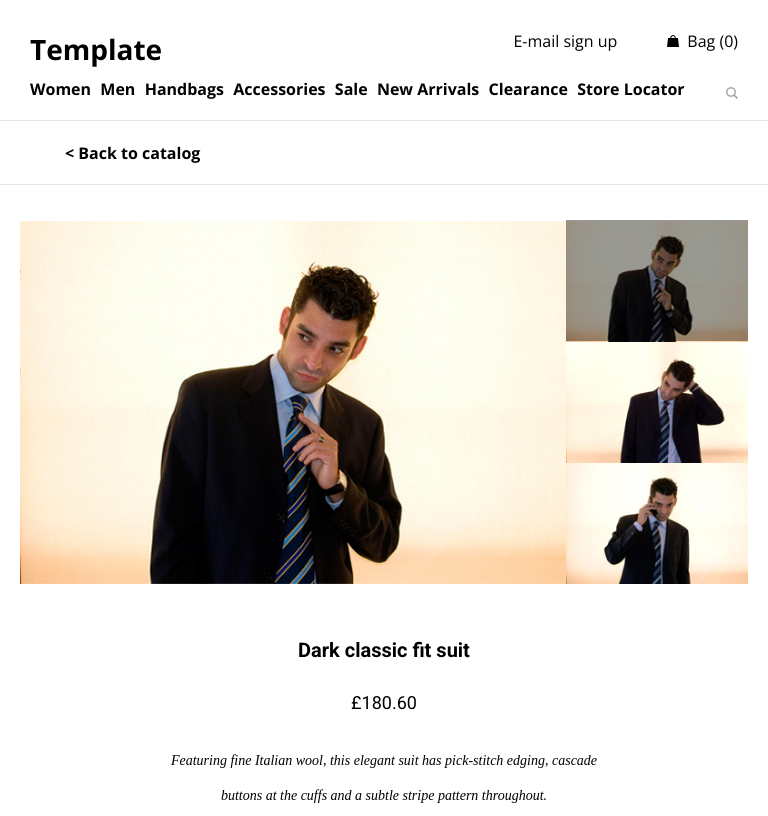
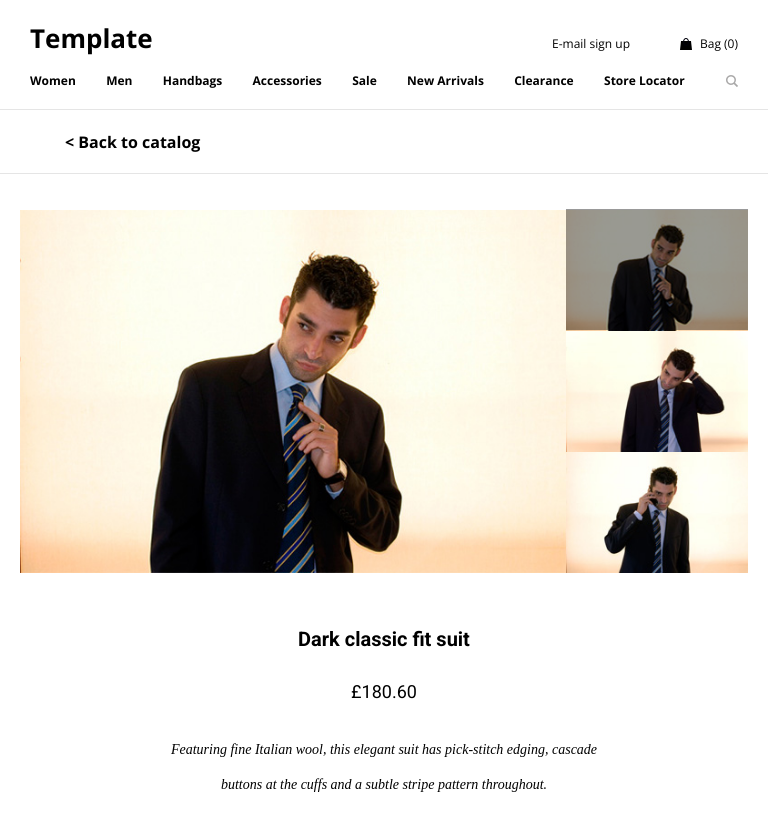
Before and after one commit to Hundd/template, a website: page item.html in a window 768 px wide. Shown: the top 816 px of the page. Drawn offline with nearby package versions, Linux system fonts and the light colour scheme.

Commit message:
redone tablet header

```diff
--- a/css/header.css
+++ b/css/header.css
@@ -142,7 +142,7 @@
 
 @media screen and (max-width: 1024px) and (min-width: 768px) {
     .header {
-        padding: 30px 30px 20px 30px;
+        padding: 20px 30px 20px 30px;
     }
     .header-nav ul {
         margin-right: 0px;
@@ -169,6 +169,23 @@
     }
     .header-search button {
         display: none;
+    }
+    .header-nav ul {
+        width: 100%;
+    }
+    /* FONT */
+    .header-category {
+        padding-top: 5px;
+        font-size: 12px;
+    }
+    .header-links,
+    .header-bag {
+        padding-top: 15px;
+        padding-bottom: 15px;
+        font-size: 12px;
+    }
+    .header h1 {
+        font-size: 26px;
     }
 }
 
```
